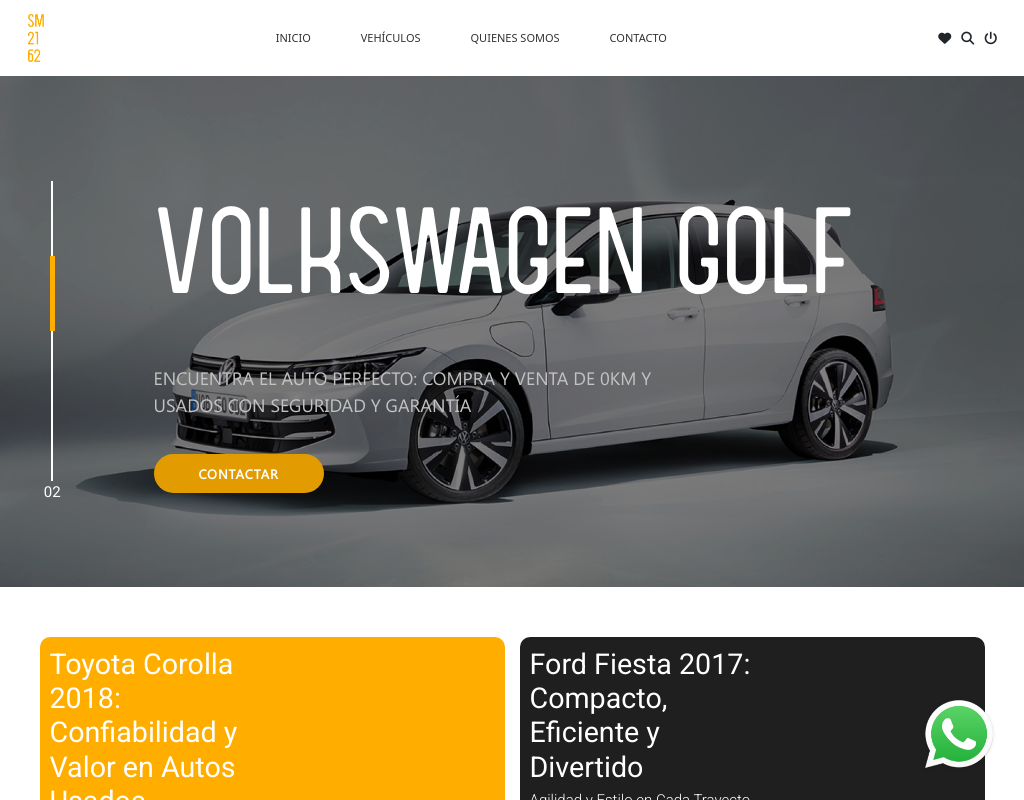
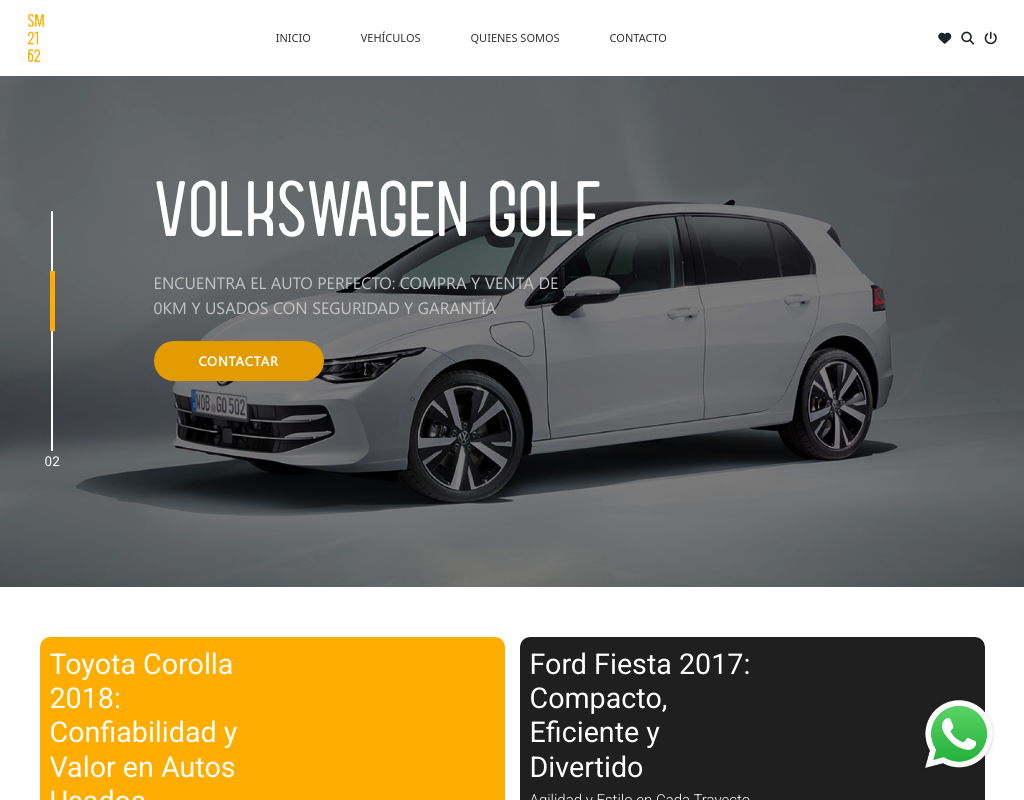
Before and after one commit to loubillone/concesionarioSM2162Front, a React (Vite) app: page / in a window 1024 px wide. Shown: the top 800 px of the page. Built offline with nearby package versions, Linux system fonts and the light colour scheme.

Commit message:
resuelvo inconveniente de boton que se perdia en carousel

```diff
--- a/src/css/carouselHome.css
+++ b/src/css/carouselHome.css
@@ -93,10 +93,56 @@
 
 /*MEDIA QUERIES*/
 
+/*
+ * 769px–1199px: fuera de "mobile" pero sin ancho de desktop grande;
+ * el estilo base (12rem + height fijo) oculta el botón CONTACTAR.
+ */
+@media (min-width: 769px) and (max-width: 1199.98px) {
+  .contenedor-texto-carousel {
+    height: auto;
+    min-height: 0;
+    max-height: none;
+    top: 18%;
+    left: 38%;
+    right: 1.25rem;
+    width: auto;
+    max-width: calc(100% - 38% - 1.25rem);
+    box-sizing: border-box;
+    padding-bottom: 0.75rem;
+    overflow: visible;
+  }
+
+  .titulo-item-carousel {
+    font-size: clamp(4.5rem, 7.5vw, 9rem);
+    line-height: 0.95;
+  }
+
+  .texto-item-carousel {
+    font-size: clamp(1.1rem, 1.65vw, 1.65rem);
+    width: min(48%, 26rem);
+    max-width: 100%;
+    padding-top: 1.15rem;
+    padding-bottom: 1.15rem;
+  }
+
+  .barra-flyer {
+    height: clamp(14rem, 42vh, 24rem);
+  }
+
+  .barra-flyer-numero {
+    font-size: clamp(1rem, 1.4vw, 1.35rem);
+  }
+
+  .texto-item-carousel {
+    width: 70%;
+  }
+}
+
 @media (max-width: 768px) {
   .contenedor-texto-carousel {
     width: 100%;
-    height: 10rem;
+    height: auto;
+    min-height: 0;
     top: 10%;
     left: 40%;
   }
@@ -135,11 +181,26 @@
   }
 }
 
+/* Entre 481px y 768px: título y textos más chicos para que quepa el botón CONTACTAR */
+@media (max-width: 768px) and (min-width: 481px) {
+  .titulo-item-carousel {
+    font-size: clamp(3rem, 9vw, 5.5rem);
+    line-height: 0.95;
+  }
+
+  .texto-item-carousel {
+    font-size: clamp(0.95rem, 2.4vw, 1.3rem);
+    padding-top: 0.55rem;
+    padding-bottom: 0.55rem;
+  }
+}
+
 @media (max-width: 480px) {
   .contenedor-texto-carousel {
     top: 8%;
     width: 80%;
-    height: 10rem;
+    height: auto;
+    min-height: 0;
   }
 
   .titulo-item-carousel {
```
